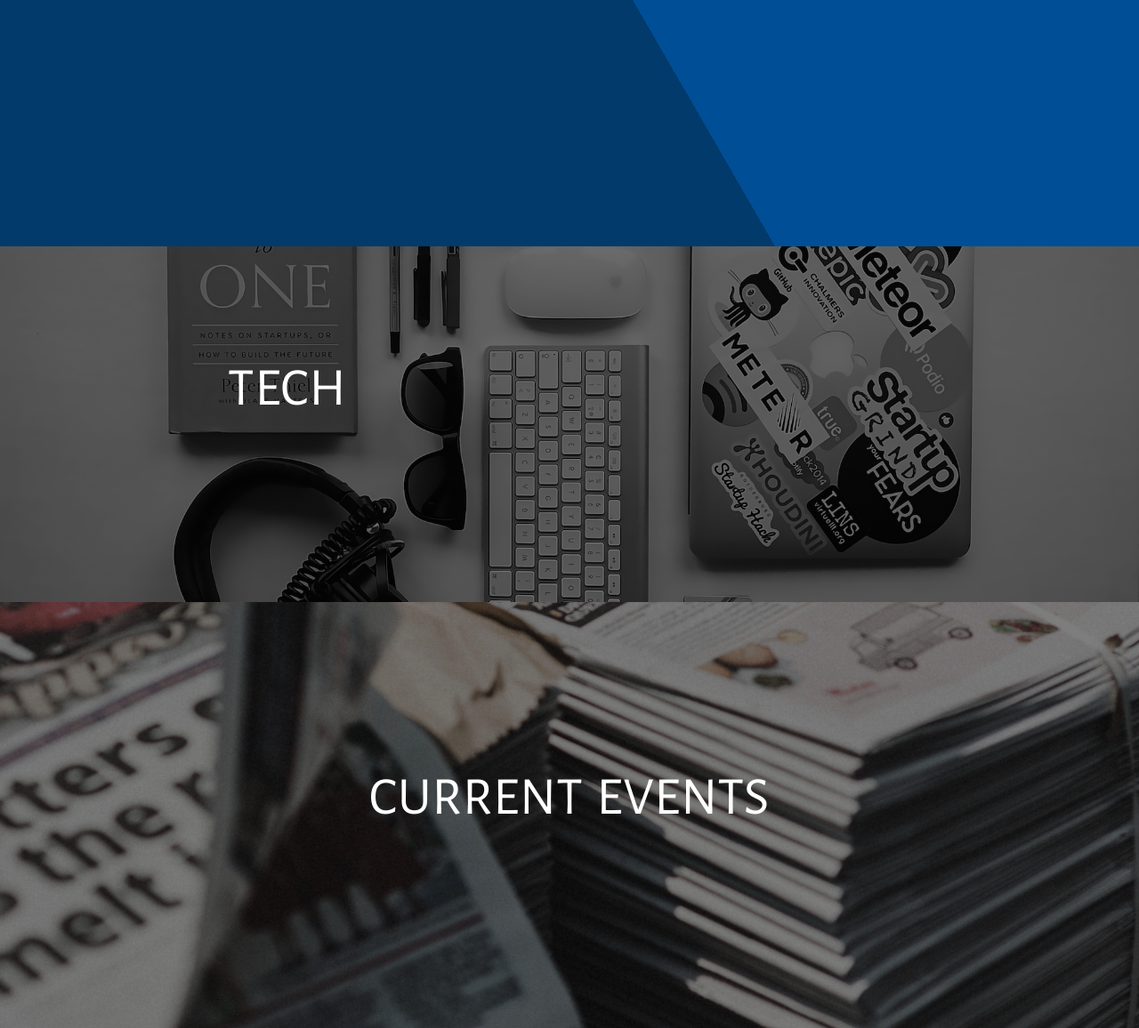
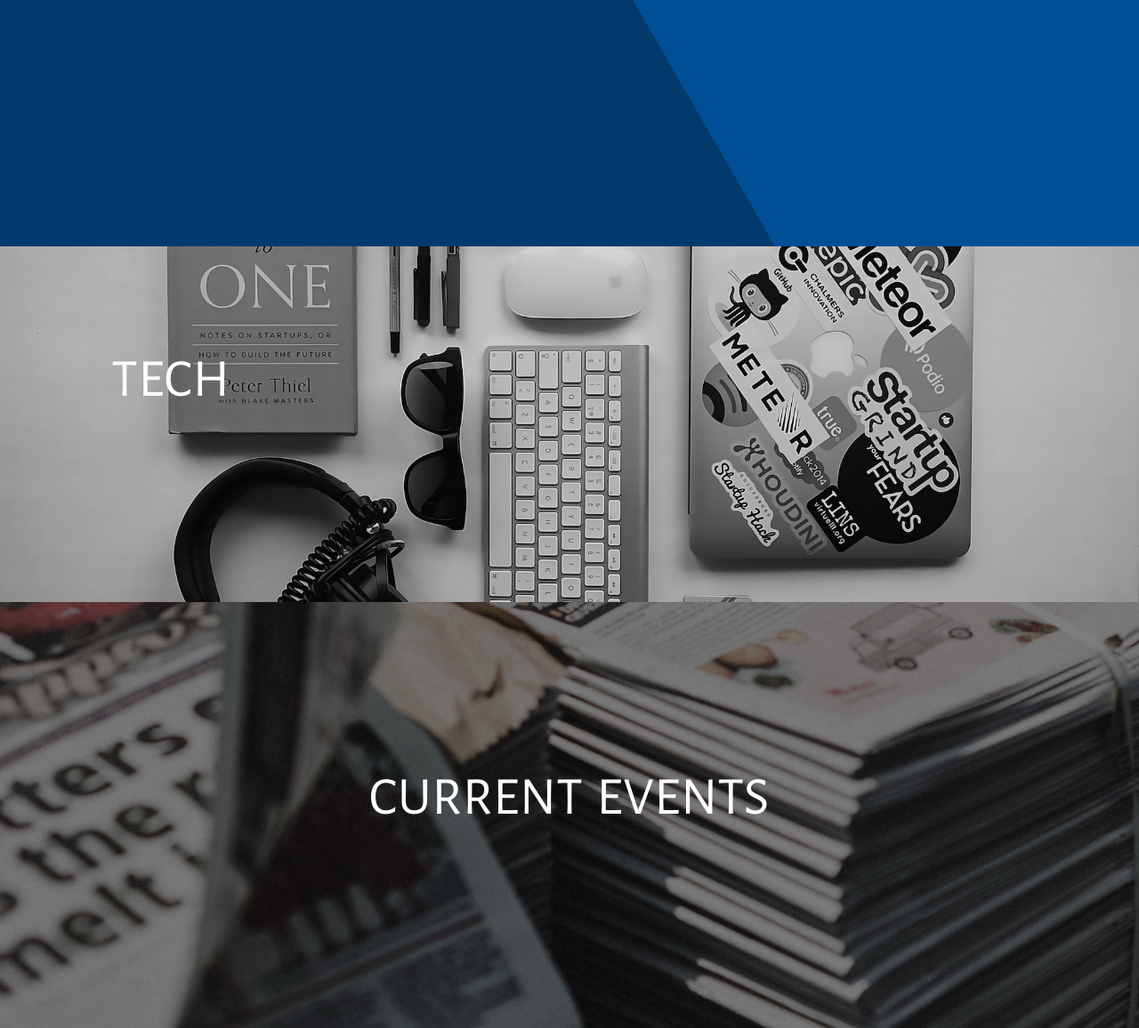
Before and after one commit to Suykim21/news, a Django app: page / in a window 1280 px wide. Shown: the part 3118-4274 px from the top of the page at 89% size. Run offline with Django 3.2, Linux system fonts and the light colour scheme; data that the repository does not hold is empty; parts of the project's set-up code (start-up, migrations or seed data) failed here and were passed over; some libraries are stand-ins or nearby versions.

Commit message:
merging updated

```diff
--- a/apps/news_app/static/news_app/css/index.css
+++ b/apps/news_app/static/news_app/css/index.css
@@ -466,7 +466,7 @@ header {
 /* ----------------------------------------------- */
 
 .tech_par {
-  background: linear-gradient( rgba(0, 0, 0, 0.5), rgba(0, 0, 0, 0.5) ), url('tech.jpg');
+  background: url('tech.jpg');
   background-size: cover;
   background-position: center;
   height: 50vh;
@@ -475,11 +475,11 @@ header {
 }
 
 .tech_par h1 {
-  text-decoration: none;
-  padding-left: 20vw;
-  line-height: 40vh;
-  padding-bottom: 20px;
+  line-height: 5;
+  text-align: center;
+  width: 30%;
 }
+
 
 .tech {
   padding: 0;
```
